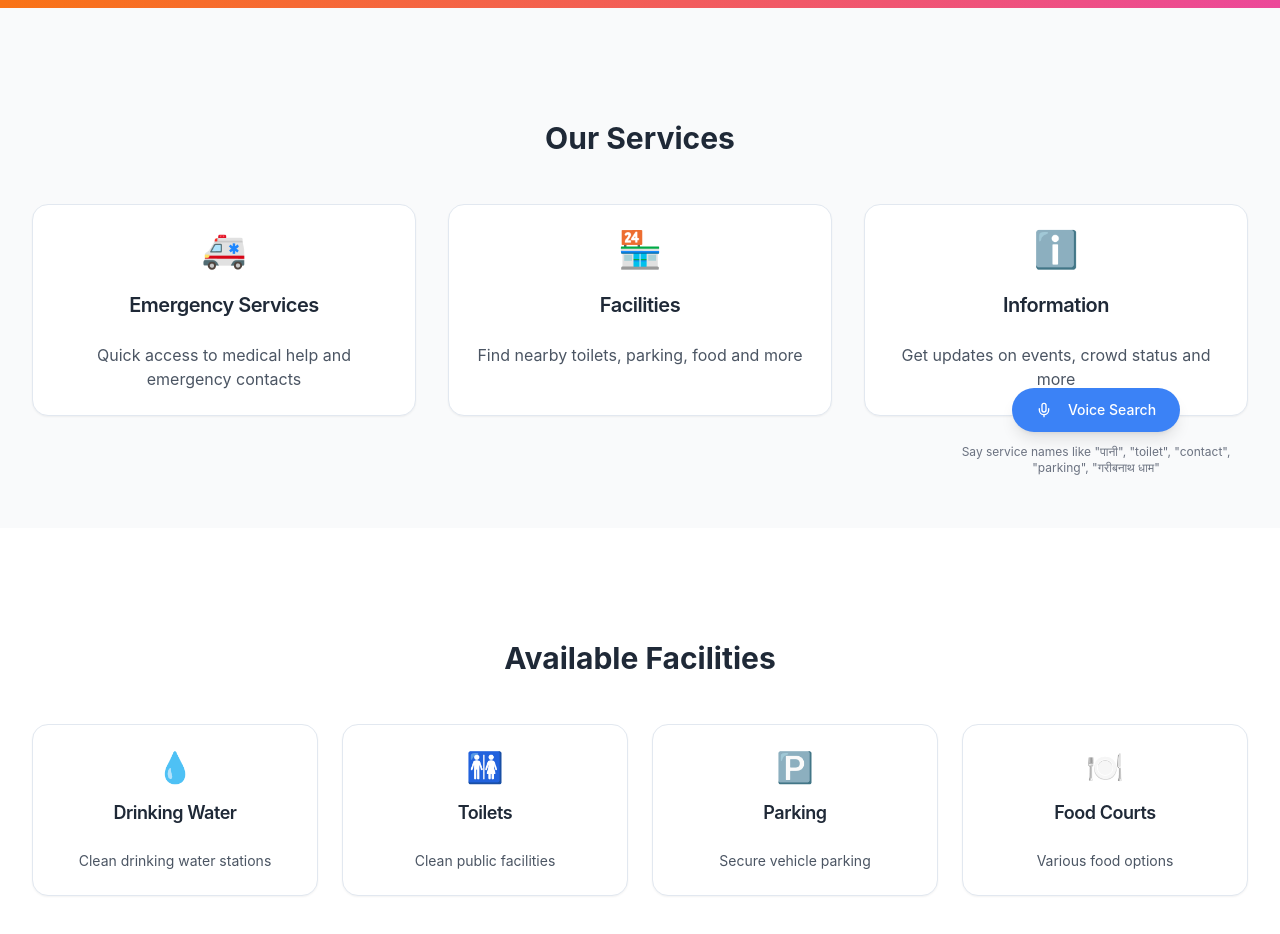
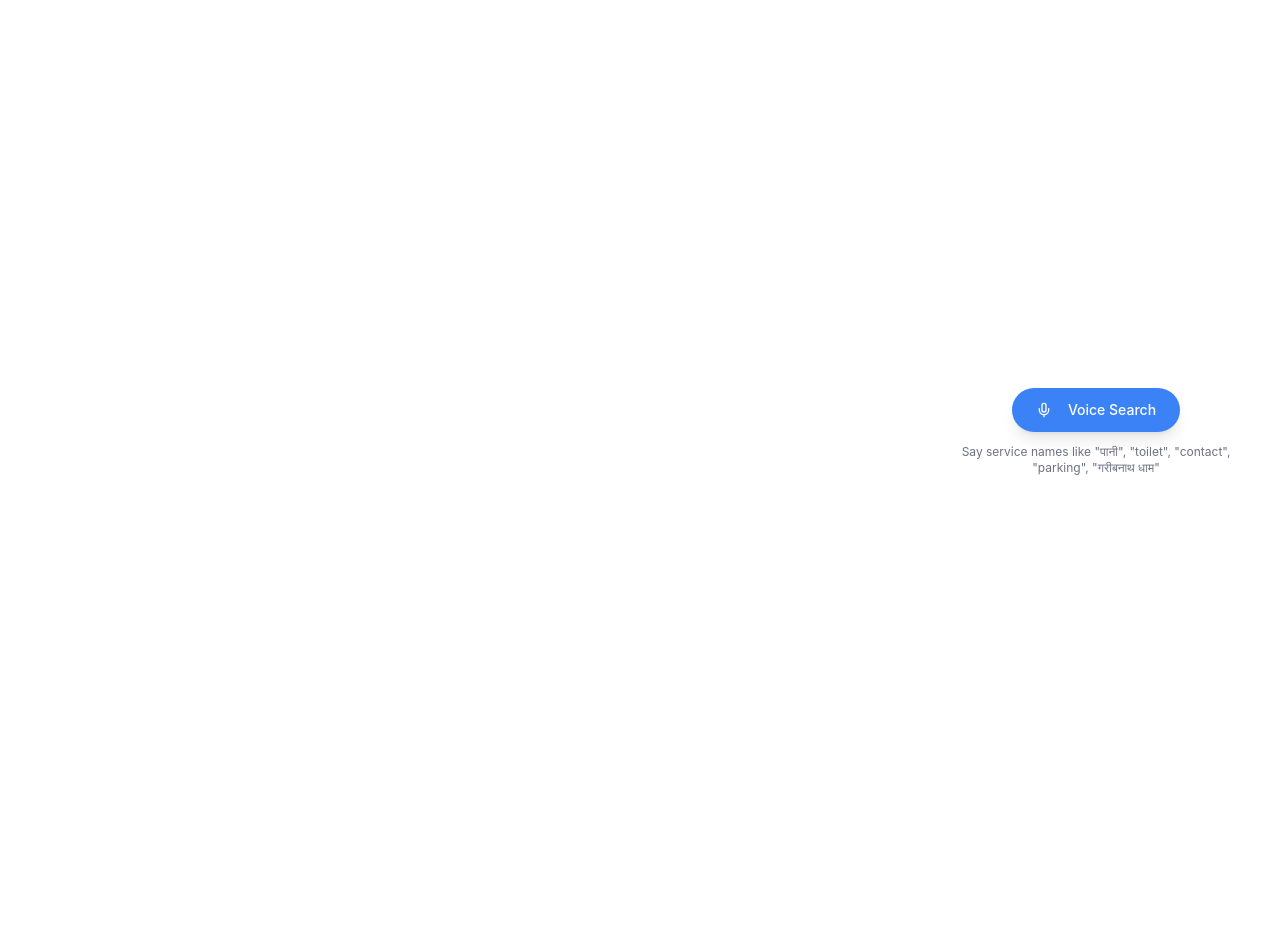
Before and after one commit to Kumar-rahul18/mela-muz-app-guide, a React (Vite) app: page / in a window 1280 px wide. Shown: the part 300-1234 px from the top of the page. After the commit the page ends 800 px from the top, so only its background shows below. Built offline with nearby package versions, Linux system fonts and the light colour scheme.

Commit message:
Reverted to commit d9be60abab56923798e947167d65e8f395c587e8

```diff
--- a/package.json
+++ b/package.json
@@ -50,14 +50,12 @@
     "cmdk": "^1.0.0",
     "date-fns": "^3.6.0",
     "embla-carousel-react": "^8.3.0",
-    "framer-motion": "^12.23.0",
     "input-otp": "^1.2.4",
     "lucide-react": "^0.462.0",
     "next-themes": "^0.3.0",
     "react": "^18.3.1",
     "react-day-picker": "^8.10.1",
     "react-dom": "^18.3.1",
-    "react-fast-marquee": "^1.6.5",
     "react-hook-form": "^7.53.0",
     "react-resizable-panels": "^2.1.3",
     "react-router-dom": "^6.26.2",
--- a/src/components/FacilitySection.tsx
+++ /dev/null
@@ -1,53 +0,0 @@
-
-import React from 'react';
-import { Card, CardContent, CardHeader, CardTitle } from '@/components/ui/card';
-
-const FacilitySection = () => {
-  const facilities = [
-    {
-      name: 'Drinking Water',
-      description: 'Clean drinking water stations',
-      icon: '💧'
-    },
-    {
-      name: 'Toilets',
-      description: 'Clean public facilities',
-      icon: '🚻'
-    },
-    {
-      name: 'Parking',
-      description: 'Secure vehicle parking',
-      icon: '🅿️'
-    },
-    {
-      name: 'Food Courts',
-      description: 'Various food options',
-      icon: '🍽️'
-    }
-  ];
-
-  return (
-    <section className="py-16">
-      <div className="container mx-auto px-4">
-        <h2 className="text-3xl font-bold text-center mb-12 text-gray-800">
-          Available Facilities
-        </h2>
-        <div className="grid grid-cols-1 md:grid-cols-2 lg:grid-cols-4 gap-6">
-          {facilities.map((facility, index) => (
-            <Card key={index} className="text-center hover:shadow-lg transition-shadow">
-              <CardHeader>
-                <div className="text-3xl mb-2">{facility.icon}</div>
-                <CardTitle className="text-lg text-gray-800">{facility.name}</CardTitle>
-              </CardHeader>
-              <CardContent>
-                <p className="text-gray-600 text-sm">{facility.description}</p>
-              </CardContent>
-            </Card>
-          ))}
-        </div>
-      </div>
-    </section>
-  );
-};
-
-export default FacilitySection;
--- a/src/components/HeroSection.tsx
+++ /dev/null
@@ -1,19 +0,0 @@
-
-import React from 'react';
-
-const HeroSection = () => {
-  return (
-    <section className="bg-gradient-to-r from-orange-500 to-pink-500 text-white py-20">
-      <div className="container mx-auto px-4 text-center">
-        <h1 className="text-4xl md:text-6xl font-bold mb-6">
-          Welcome to Mela
-        </h1>
-        <p className="text-xl md:text-2xl mb-8">
-          Your guide to the festival experience
-        </p>
-      </div>
-    </section>
-  );
-};
-
-export default HeroSection;
--- a/src/components/ServicesSection.tsx
+++ /dev/null
@@ -1,48 +0,0 @@
-
-import React from 'react';
-import { Card, CardContent, CardHeader, CardTitle } from '@/components/ui/card';
-
-const ServicesSection = () => {
-  const services = [
-    {
-      title: 'Emergency Services',
-      description: 'Quick access to medical help and emergency contacts',
-      icon: '🚑'
-    },
-    {
-      title: 'Facilities',
-      description: 'Find nearby toilets, parking, food and more',
-      icon: '🏪'
-    },
-    {
-      title: 'Information',
-      description: 'Get updates on events, crowd status and more',
-      icon: 'ℹ️'
-    }
-  ];
-
-  return (
-    <section className="py-16">
-      <div className="container mx-auto px-4">
-        <h2 className="text-3xl font-bold text-center mb-12 text-gray-800">
-          Our Services
-        </h2>
-        <div className="grid grid-cols-1 md:grid-cols-3 gap-8">
-          {services.map((service, index) => (
-            <Card key={index} className="text-center hover:shadow-lg transition-shadow">
-              <CardHeader>
-                <div className="text-4xl mb-4">{service.icon}</div>
-                <CardTitle className="text-xl text-gray-800">{service.title}</CardTitle>
-              </CardHeader>
-              <CardContent>
-                <p className="text-gray-600">{service.description}</p>
-              </CardContent>
-            </Card>
-          ))}
-        </div>
-      </div>
-    </section>
-  );
-};
-
-export default ServicesSection;
```
Also changed, not shown: src/pages/Index.tsx (+1 -14 lines), 1 other file (tests, documents, lock files or other folders).
